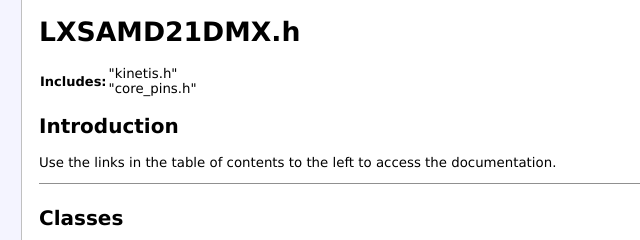
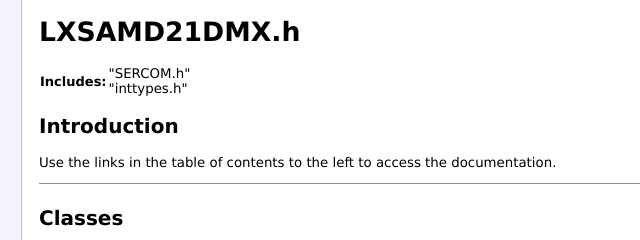
Before and after one commit to claudeheintz/LXSAMD21DMX, a plain HTML site: page extras/doc/index.html in a window 1280 px wide. Shown: the top 240 px of the page, 211-851 px from the left. Drawn offline with Linux system fonts and the light colour scheme.

Commit message:
updated doc index

```diff
--- a/extras/doc/index.html
+++ b/extras/doc/index.html
@@ -257,8 +257,8 @@ function disclosure_triangle(elt) {
 <a name="top"></a>
 <h1><a name="LXSAMD21DMX.h">LXSAMD21DMX.h</a></h1>
 <div class="spec_sheet_info_box"><table cellspacing="0" class="specbox">
-<tr><td scope="row"><b>Includes:</b></td><td><div style="margin-bottom:1px"><div class="content_text"><!-- a logicalPath="//apple_ref/doc/header/kinetis.h" machineGenerated="true" -->"kinetis.h"<!-- /a --><br>
-<!-- a logicalPath="//apple_ref/doc/header/core_pins.h" machineGenerated="true" -->"core_pins.h"<!-- /a --></div></div></td></tr>
+<tr><td scope="row"><b>Includes:</b></td><td><div style="margin-bottom:1px"><div class="content_text"><!-- a logicalPath="//apple_ref/doc/header/SERCOM.h" machineGenerated="true" -->"SERCOM.h"<!-- /a --><br>
+<!-- a logicalPath="//apple_ref/doc/header/inttypes.h" machineGenerated="true" -->"inttypes.h"<!-- /a --></div></div></td></tr>
 </table></div>
 <h2>Introduction</h2>
 <p><!-- headerDoc=abstract;uid=//apple_ref/doc/header/LXSAMD21DMX.h;name=start --><!-- begin abstract -->Use the links in the table of contents to the left to access the documentation.<br>
```
